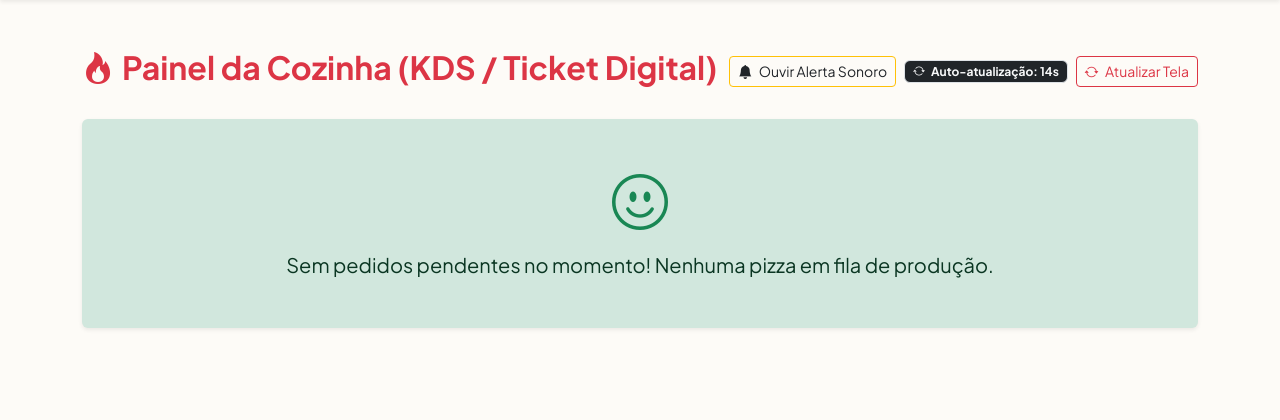
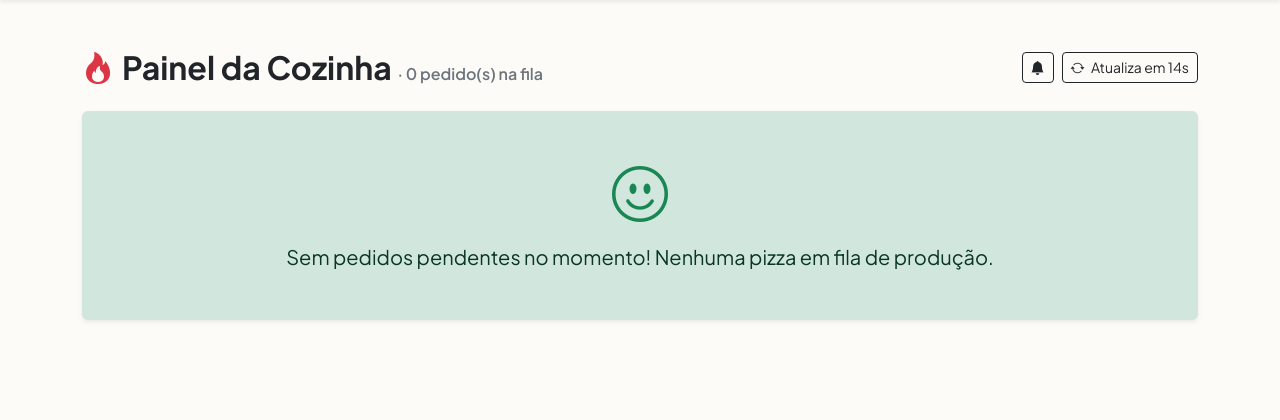
Before and after one commit to CauaBrandao/Cria-Fatia, a PHP site: page /cozinha/index.php in a window 1280 px wide. Shown: the part 106-526 px from the top of the page. Run offline with PHP 8.4, Linux system fonts and the light colour scheme; the visitor is signed in with stand-in values (Sample User, id 1); data comes from the database, SQL or seed files in the repository; data that the repository does not hold is empty.

Commit message:
fix: painel da cozinha legivel e recarga sem reenviar formulario

```diff
--- a/cria-fatia/cozinha/index.php
+++ b/cria-fatia/cozinha/index.php
@@ -42,12 +42,11 @@ $pedidos = $pdo->query("
 $token = gerarCsrfToken();
 ?>
 
-<div class="d-flex justify-content-between align-items-center mb-4">
-    <h2 class="fw-bold text-danger"><i class="bi bi-fire me-2"></i>Painel da Cozinha (KDS / Ticket Digital)</h2>
+<div class="d-flex flex-wrap gap-2 justify-content-between align-items-center mb-4">
+    <h2 class="fw-bold mb-0"><i class="bi bi-fire me-2 text-danger"></i>Painel da Cozinha <small class="fs-6 text-muted fw-semibold">· <?php echo count(array_unique(array_column($pedidos, 'id'))); ?> pedido(s) na fila</small></h2>
     <div class="d-flex align-items-center gap-2">
-        <button type="button" class="btn btn-sm btn-outline-warning text-dark" onclick="tocarAlerta()"><i class="bi bi-bell-fill me-1"></i> Ouvir Alerta Sonoro</button>
-        <span class="badge bg-dark border text-light"><i class="bi bi-arrow-repeat me-1"></i> Auto-atualização: <span id="kdsTimer">20s</span></span>
-        <a href="index.php" class="btn btn-outline-danger btn-sm"><i class="bi bi-arrow-repeat me-1"></i> Atualizar Tela</a>
+        <button type="button" class="btn btn-sm btn-outline-dark" onclick="tocarAlerta()" title="Testar o alerta sonoro"><i class="bi bi-bell-fill"></i></button>
+        <a href="index.php" class="btn btn-outline-dark btn-sm" title="Atualizar agora"><i class="bi bi-arrow-repeat me-1"></i> Atualiza em <span id="kdsTimer">20s</span></a>
     </div>
 </div>
 
@@ -88,13 +87,13 @@ $token = gerarCsrfToken();
         ?>
             <div class="col-md-6 col-lg-4 mb-4">
                 <div class="card ticket-kds shadow border-0 h-100">
-                    <div class="card-header bg-dark text-white d-flex justify-content-between align-items-center py-3">
+                    <div class="card-header kds-header d-flex justify-content-between align-items-center py-3">
                         <span class="fs-5 fw-bold">Pedido #<?php echo $p['id']; ?></span>
-                        <span class="badge bg-warning text-dark"><?php echo strtoupper($p['status']); ?></span>
+                        <span class="badge <?php echo $p['status'] === 'em_producao' ? 'bg-info text-dark' : 'bg-warning text-dark'; ?>"><?php echo rotuloStatus($p['status']); ?></span>
                     </div>
                     <div class="card-body p-4">
                         <div class="d-flex justify-content-between gap-2 align-items-start">
-                            <h5 class="fw-bold text-primary mb-2"><?php echo htmlspecialchars($p['tamanho_nome']); ?> - <?php echo strtoupper($p['divisao']); ?></h5>
+                            <h5 class="fw-bold mb-2"><?php echo htmlspecialchars($p['tamanho_nome']); ?><?php echo $p['divisao'] === 'meio_a_meio' ? ' · Meio a meio' : ''; ?></h5>
                             <small class="text-muted text-nowrap"><?php echo date('d/m H:i', strtotime($p['criado_em'])); ?></small>
                         </div>
                         <p class="mb-2"><strong>Cliente:</strong> <?php echo htmlspecialchars($p['cliente_nome']); ?> · <?php echo htmlspecialchars($p['cliente_telefone']); ?></p>
@@ -105,13 +104,11 @@ $token = gerarCsrfToken();
                         <div class="mb-3">
                             <strong class="text-dark d-block mb-1">Ingredientes da pizza:</strong>
                             <?php foreach($customs as $c): if ($c['metade'] == 1): ?>
-                                <div class="my-1">
-                                    <?php if ($c['acao'] === 'remover'): ?>
-                                        <span class="badge badge-remover me-1">SEM <?php echo htmlspecialchars($c['ingrediente_nome']); ?></span>
-                                    <?php else: ?>
-                                        <span class="badge badge-adicionar me-1">+ COM <?php echo htmlspecialchars($c['ingrediente_nome']); ?></span>
-                                    <?php endif; ?>
-                                </div>
+                                <?php if ($c['acao'] === 'remover'): ?>
+                                    <span class="badge badge-remover me-1 mb-1">SEM <?php echo htmlspecialchars($c['ingrediente_nome']); ?></span>
+                                <?php else: ?>
+                                    <span class="badge badge-adicionar me-1 mb-1"><?php echo htmlspecialchars($c['ingrediente_nome']); ?></span>
+                                <?php endif; ?>
                             <?php endif; endforeach; ?>
                             <?php if (empty($customs)): ?><div class="text-muted small">Nenhum ingrediente informado para esta pizza.</div><?php endif; ?>
                         </div>
@@ -182,7 +179,8 @@ setInterval(() => {
     tempoRestante--;
     if (timerEl) timerEl.textContent = tempoRestante + 's';
     if (tempoRestante <= 0) {
-        window.location.reload();
+        // Recarrega via GET (evita reenviar o formulário de "Concluir Produção")
+        window.location.href = 'index.php';
     }
 }, 1000);
 </script>
```
